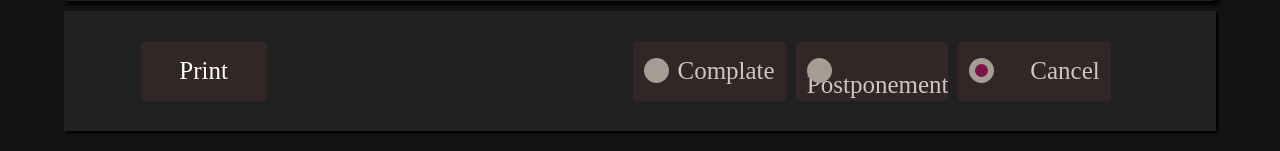
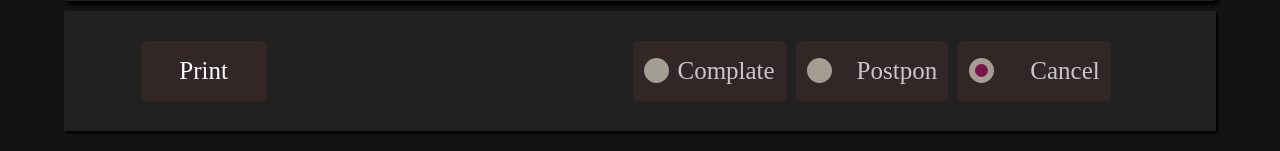
Before and after one commit to ammaralazie/CRM_for_sales_company, a Django app: page /7/ in a window 1280 px wide. Shown: the part 859-1010 px from the top of the page. Run offline with Django 3.2, Linux system fonts and the light colour scheme; a user stored in the database is signed in; data comes from the database, SQL or seed files in the repository.

```diff
--- a/template/home_template/detail.html
+++ b/template/home_template/detail.html
@@ -76,7 +76,7 @@
                 {% if obj.complate == 'Postponement' %}
                 <input  class="Postponementt checkmark" type="radio" data-customer={{obj.customer}} data-product={{obj.product.PRDSlug}}>&ThinSpace; Postponement
                 {% else %}
-                <input  class="Postponementt" type="radio" data-customer={{obj.customer}} data-product={{obj.product.PRDSlug}}>&ThinSpace; Postponement
+                <input  class="Postponementt" type="radio" data-customer={{obj.customer}} data-product={{obj.product.PRDSlug}}>&ThinSpace; Postpon
                 {% endif %}
                 <span></span>
             </div>
```
